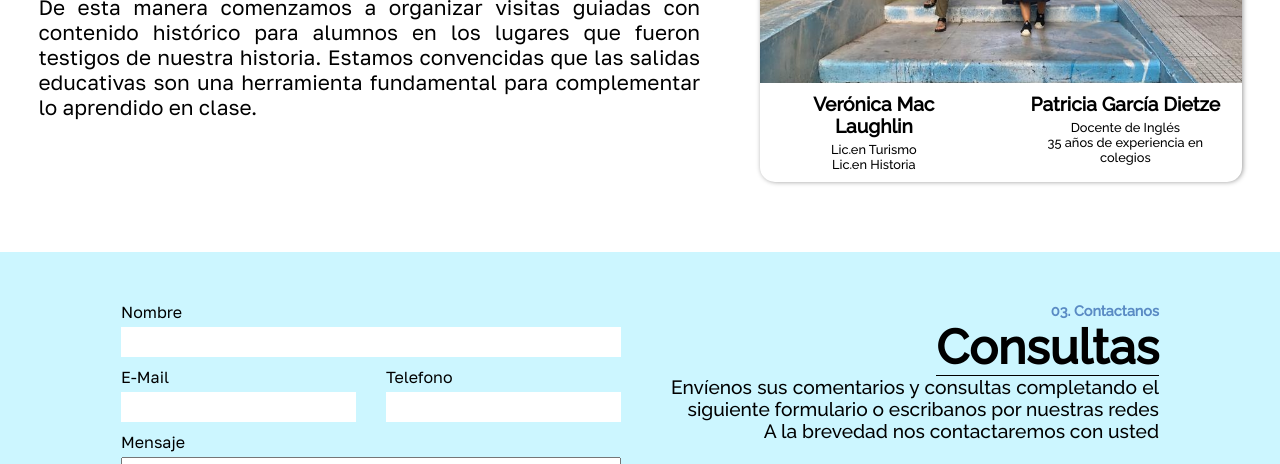
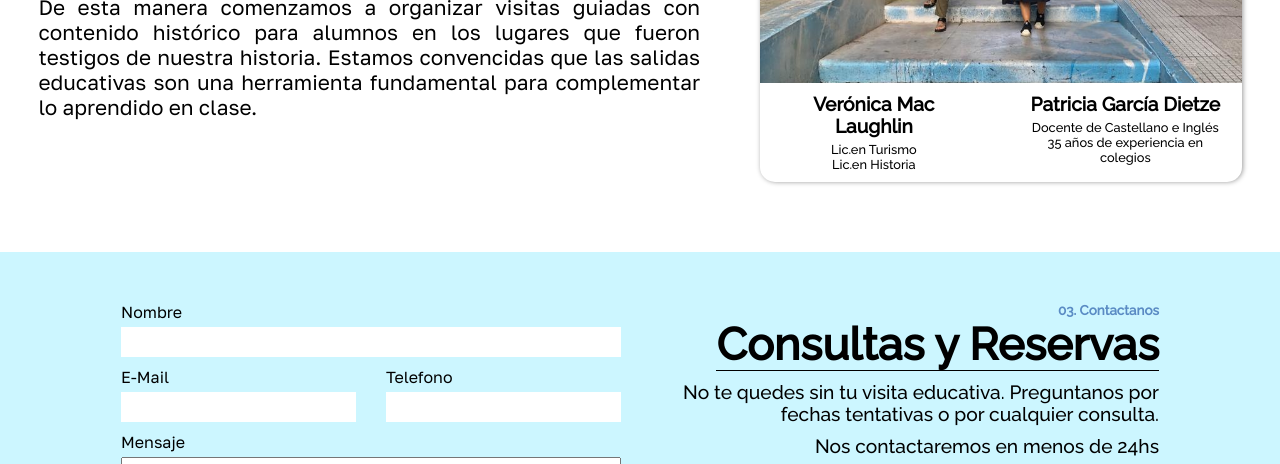
Before and after one commit to FelipeVO/buenosairesvisitasguiadas, a plain HTML site: page index.html in a window 1280 px wide. Shown: the part 3470-3934 px from the top of the page. Drawn offline with nearby package versions, Linux system fonts and the light colour scheme.

Commit message:
lunes 10 1

```diff
--- a/css/estilos.css
+++ b/css/estilos.css
@@ -605,7 +605,7 @@ form{
 }
 
 .contacto h2{
-    font-size: 3em;
+    font-size: 2.8em;
     border-bottom: 1px solid;
 
 }
@@ -619,16 +619,18 @@ form{
 }
 
 .contacto-texto h3{
-    margin-bottom: 30px;
+    margin-top: 10px;
     font-size: 1.2em;
     font-weight: 100;
-    text-align: justify;
-    direction: rtl;
+    text-align: right;
+}
+
+.contacto-texto ul{
+    margin-top: 10px;
 }
 
 .contacto-texto li{
     text-align: right;
-
     color: var(--color1);
 }
 
@@ -1233,7 +1235,6 @@ padding-left: 9px;
             font-size: 1.3em;
             align-self: center;
             text-align: justify;
-            margin-bottom: 20px;
             padding-inline: 20px;
         }
 
@@ -1243,8 +1244,7 @@ padding-left: 9px;
 
         .contacto-texto h3{
             font-size: .8em;
-            direction: ltr;
-            margin-bottom: 5px;
+            text-align: left;
         }
 
         .contacto-texto li{
--- a/index.html
+++ b/index.html
@@ -176,7 +176,7 @@
 
                     <div>
                     <h2>Patricia García Dietze</h2>
-                    <h3>Docente de Inglés</h3>
+                    <h3>Docente de Castellano e Inglés</h3>
                     <h3>35 años de experiencia en colegios</h3>
                     </div>
                 </div>
@@ -241,9 +241,9 @@
             </form>
 
             <div class="contacto-texto">
-                <h2>Consultas</h2>
-                <h3>Envíenos sus comentarios y consultas completando el siguiente formulario o escribanos por nuestras redes <br>
-                    A la brevedad nos contactaremos con usted</h3>
+                <h2>Consultas y Reservas</h2>
+                <h3>No te quedes sin tu visita educativa. Preguntanos por fechas tentativas o por cualquier consulta. </h3>
+                <h3>Nos contactaremos en menos de 24hs</h3>
 
                 <ul>
                     <li><a href="https://wa.me/5491136920773" target="_blank"><i class="fa-brands fa-whatsapp"></i> +54 9 11 3692 0773</a></li>
```
Also changed, not shown: subpaginas/subpagina1.html (+3 -3 lines), 1 other file.
